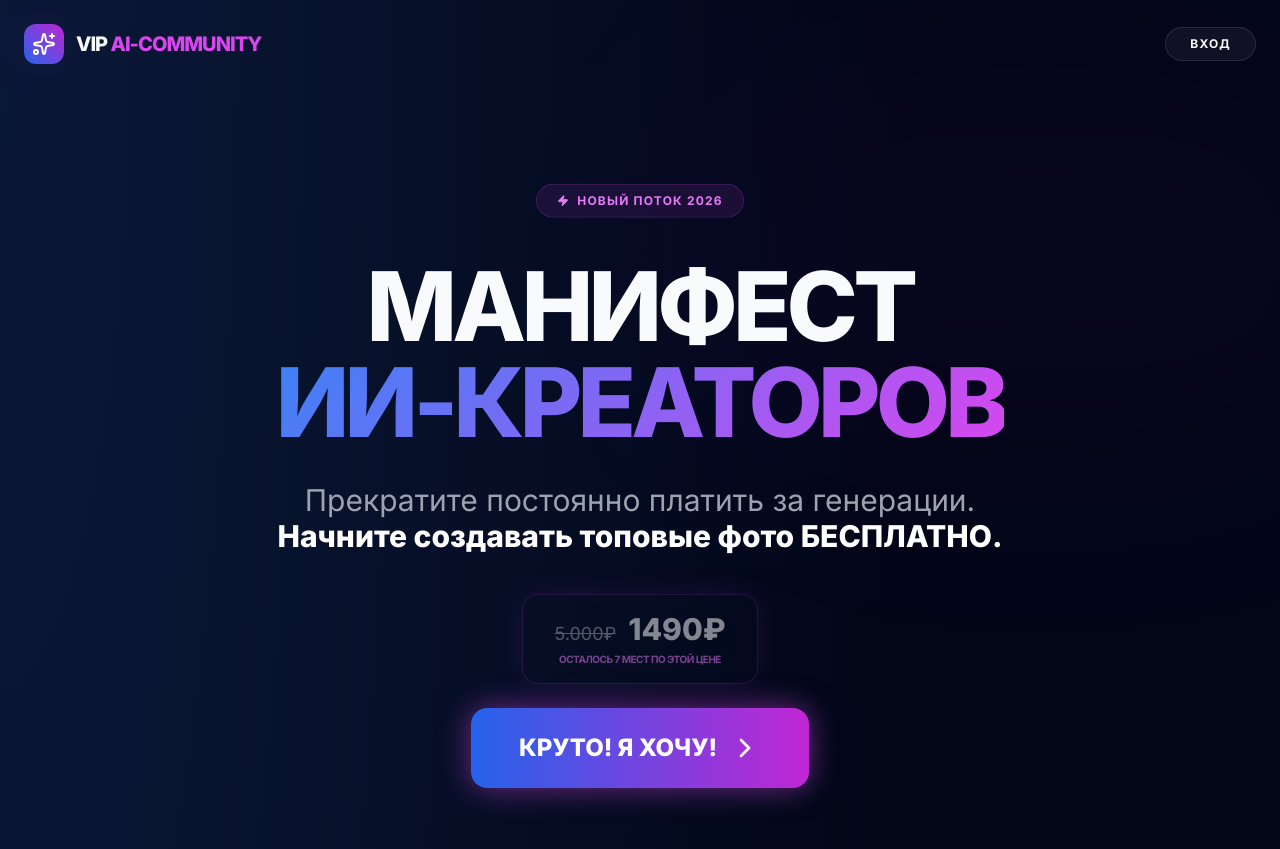
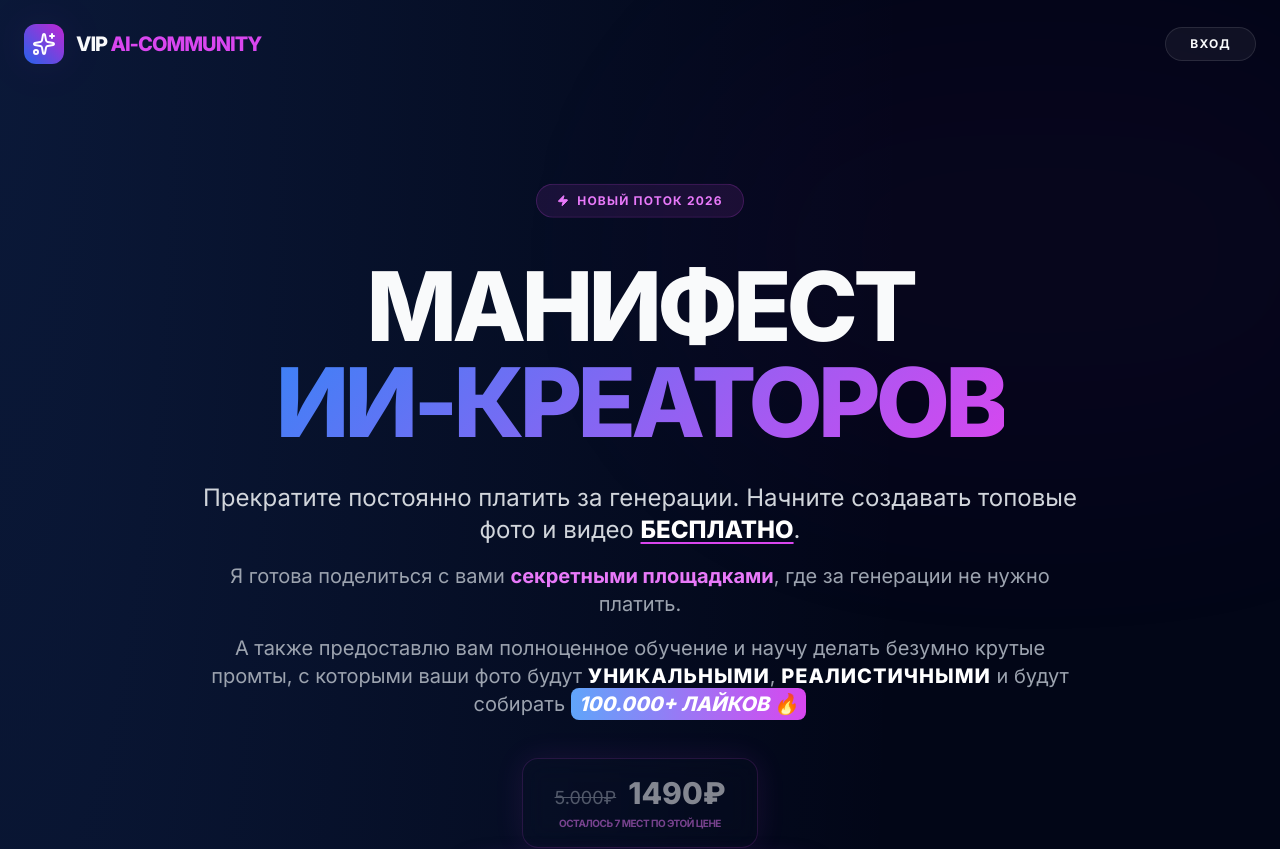
Before and after one commit to Dden59/vip-ai-sale, a React (Vite) app: page / in a window 1280 px wide. Shown: the top 849 px of the page. Built offline with nearby package versions, Linux system fonts and the light colour scheme.

Commit message:
Move images to public folder and fix paths

```diff
--- a/App.tsx
+++ b/App.tsx
@@ -115,7 +115,7 @@ const App: React.FC = () => {
     );
   }
 
-  // ОБНОВЛЕННЫЕ ПУТИ К ВАШИМ КАРТИНКАМ (ОТНОСИТЕЛЬНЫЕ)
+  // ПУТИ БЕЗ ТОЧЕК (ДЛЯ ПАПКИ PUBLIC/ASSETS)
   const galleryImages = [
     "/assets/art1.jpg",
     "/assets/art2.jpg",
@@ -186,10 +186,18 @@ const App: React.FC = () => {
             <span className="gradient-text">ИИ-КРЕАТОРОВ</span>
           </h1>
 
-          <p className="text-xl md:text-3xl text-gray-400 max-w-4xl mx-auto mb-10 font-medium">
-            Прекратите постоянно платить за генерации. <br className="hidden md:block" />
-            <span className="text-white font-black">Начните создавать топовые фото БЕСПЛАТНО.</span>
-          </p>
+          {/* ОБНОВЛЕННЫЙ ТЕКСТ С АКЦЕНТАМИ */}
+          <div className="max-w-4xl mx-auto mb-10 space-y-4">
+            <p className="text-xl md:text-2xl text-gray-300 font-medium leading-tight">
+              Прекратите постоянно платить за генерации. Начните создавать топовые фото и видео <span className="text-white font-black underline decoration-fuchsia-500 decoration-2 underline-offset-4">БЕСПЛАТНО</span>.
+            </p>
+            <p className="text-lg md:text-xl text-gray-400">
+              Я готова поделиться с вами <span className="text-fuchsia-400 font-bold">секретными площадками</span>, где за генерации не нужно платить.
+            </p>
+            <p className="text-lg md:text-xl text-gray-400 leading-relaxed">
+              А также предоставлю вам полноценное обучение и научу делать безумно крутые промты, с которыми ваши фото будут <span className="text-white font-black uppercase tracking-wider">уникальными</span>, <span className="text-white font-black uppercase tracking-wider">реалистичными</span> и будут собирать <span className="bg-gradient-to-r from-blue-400 to-fuchsia-500 text-white px-2 py-1 rounded-lg font-black italic">100.000+ ЛАЙКОВ 🔥</span>
+            </p>
+          </div>
 
           <div className="flex flex-col items-center gap-6">
             <div className="glass-card px-8 py-4 rounded-2xl border-fuchsia-500/30 glow-accent-box animate-pulse">
```
